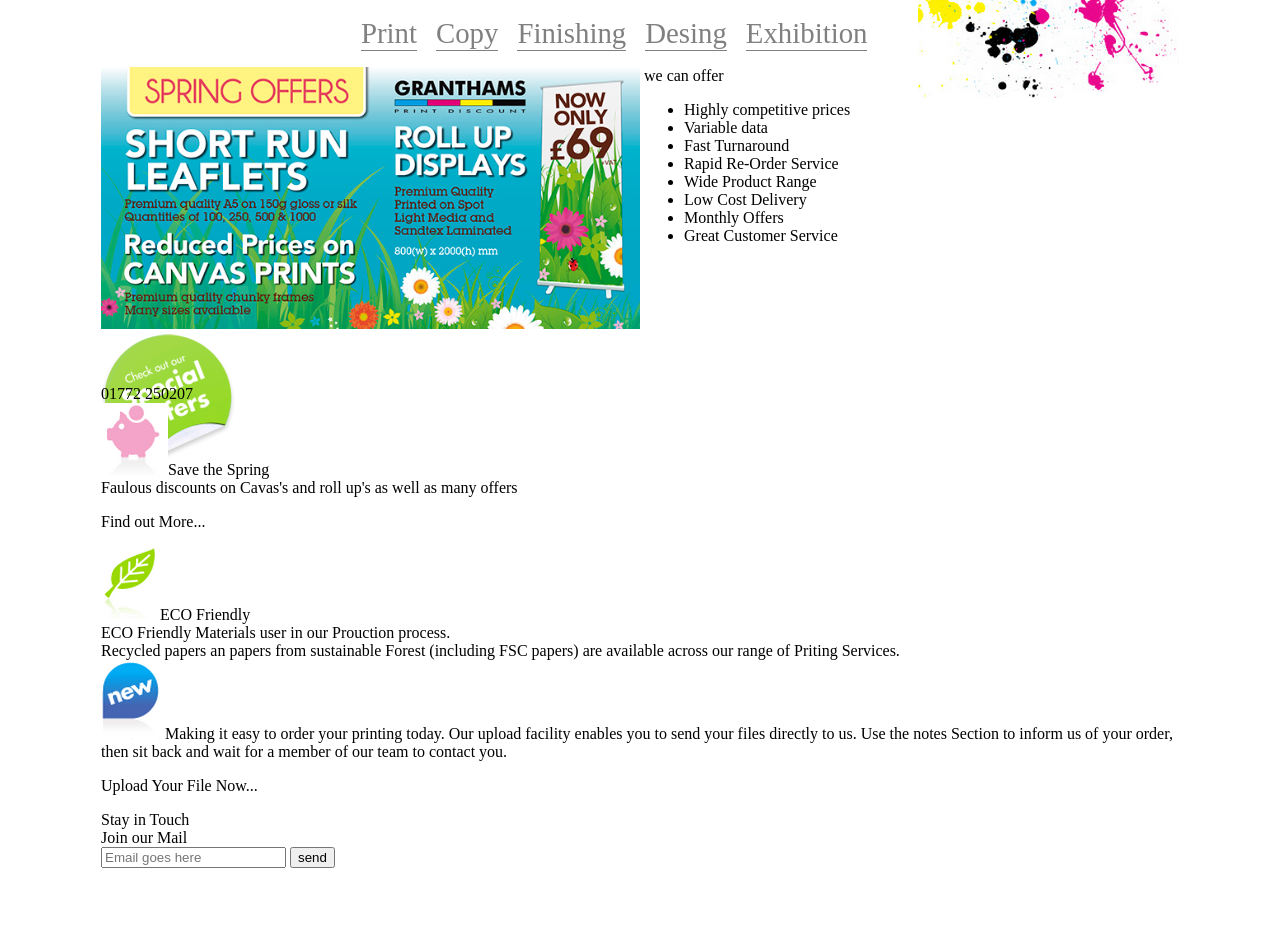
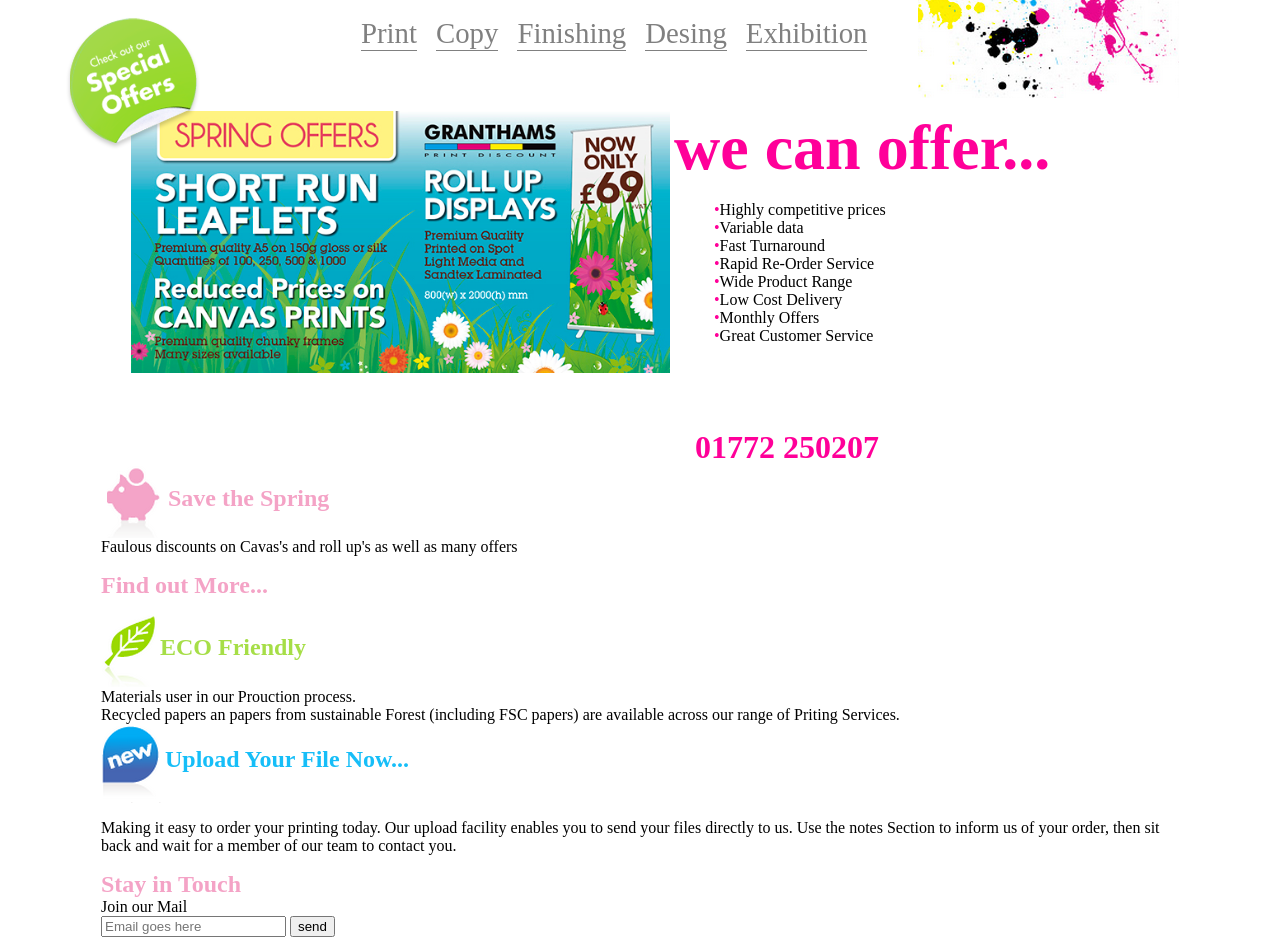
Before and after one commit to RobertoSalazar123/pw2171, a plain HTML site: page practica02css/index.html in a window 1280 px wide. Shown: the part 108-1045 px from the top of the page. Before the commit the page ends 976 px from the top, so only its background shows below. Drawn offline with Linux system fonts and the light colour scheme.

Commit message:
css practica 2

```diff
--- a/practica02css/css/estilos.css
+++ b/practica02css/css/estilos.css
@@ -15,8 +15,16 @@
 	margin-left: 220px;
 	/*text-align: center;*/
 }
+#bgoffer{
+	/*z,left,top,button*/
+	left:-35px;
+	position: relative;
+	top:-360px;
+}
+
 #primerseccion{
 	height: 318px;
+	margin-top: 60px;
 }
 #primerseccion article{
 	/*border: 1px solid red;*/
@@ -41,10 +49,54 @@
 }
 #secc01art01{
 	width: 50%;
+	margin-left: 30px;
 }
 #secc01art01 img{
 	width: 100%;
 }
 #secc02art02{
-	width: 20%;
+	width: 30%;
+	margin-left: 50px;
 }
+#secc01art02 ul{
+	list-style:none;
+}
+#secc01art02 ul li:before{
+	content: "•";
+	color:#FF0099;
+}
+#segundaseccion article{
+	text-align: right;
+	padding-right: 300px;
+}
+#terceraseccion{
+	display: inline-block;
+	vertical-align: top;
+	widows: 22%;
+}
+#terceraseccion article img{
+	vertical-align: middle;
+}
+.colorrosa,.colorverde,.colorazul{
+	font-size: 1.5em;
+	font-weight: bold;
+}
+.colorrosa{
+	color: #F4A3C6;
+}
+.colorverde{
+	color: #A6DE47;
+}
+.colorazul{
+	color: #16BEF8;
+}
+.numerotelefono{
+	color:#FF0099;
+	font-size: 2em;
+	font-weight: bold;
+}
+.wecanoffer{
+	color: #FF0099;
+	font-size: 4em;
+	font-weight: bold;
+}
--- a/practica02css/index.html
+++ b/practica02css/index.html
@@ -26,7 +26,8 @@
 			<img src="img/slide.jpg" alt="">
 		</article>
 		<article id="secc01art02">
-			<span class="wecanoffer">we can offer</span>
+			<span class="wecanoffer">we can
+				offer...</span>
 			<ul>
 				<li>Highly competitive prices</li>
 				<li>Variable data</li>
@@ -40,28 +41,28 @@
 		</article>
 		<img src="img/bg_offer.png" id="bgoffer" alt="">
 	</section >
-	<sectionid id="segundaseccion">
+	<section id="segundaseccion">
 		<article>
 			<span class="numerotelefono">01772 250207</span>
 		</article>
 	</section>
-	<section id="tercerasecction">
-		<article id="">
-			<img src="img/cerdito.png" alt=""><span class="Color rosa">Save the Spring</span>
+	<section id="terceraseccion">
+		<article>
+			<img src="img/cerdito.png" alt=""><span class="colorrosa">Save the Spring</span>
 			<br>
 			Faulous discounts on Cavas's and roll up's as well as many offers <p>
 			<span class="colorrosa">Find out More...</span>
 		</article>
 		<article>
-			<img src="img/hoja.png" alt="">ECO Friendly
+			<img src="img/hoja.png" alt=""><span class="colorverde">ECO Friendly</span>
 			<br>
-			<span class="colorverde">ECO Friendly</span> Materials user in our Prouction process. <br>
+			Materials user in our Prouction process. <br>
 			Recycled papers an papers from sustainable Forest (including FSC papers) are available across our range of Priting Services.
 		</article>
 		<article>
-			<img src="img/new.png" alt="">Making it easy to order your printing today. Our upload facility enables you to send your files directly to us. Use the notes Section to inform us of your order, then sit back and wait for a member of our team to contact you.
+			<img src="img/new.png" alt=""><span class="colorazul">Upload Your File Now...</span>
 			<p>
-				<span class="colorazul">Upload Your File Now...</span>
+				Making it easy to order your printing today. Our upload facility enables you to send your files directly to us. Use the notes Section to inform us of your order, then sit back and wait for a member of our team to contact you.
 			</p>
 		</article>
 		<article>
```
